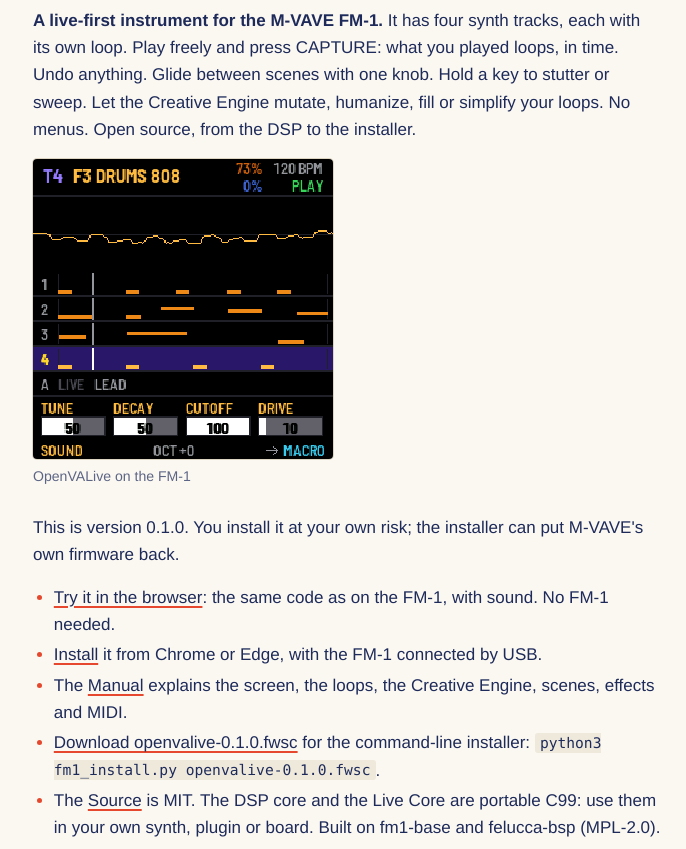
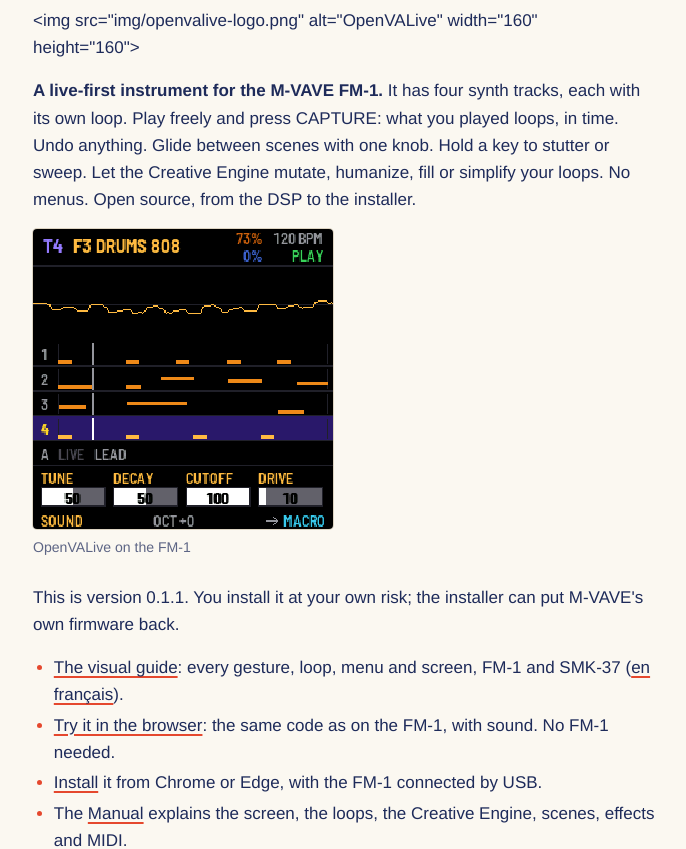
Before and after one commit to Tom-Rfid/OpenVALive_FM-1, a plain HTML site: page index.html in a window 1280 px wide. Shown: the part 106-955 px from the top of the page, without its empty margins (239-925 px from the left). Drawn offline with Linux system fonts and the light colour scheme.

Commit message:
Site for OpenVALive FM-1 0.1.1 (c26367394a0778937fda98a6753d580558f9f944)

```diff
--- a/index.html
+++ b/index.html
@@ -86,10 +86,11 @@ nav.contents li { break-inside: avoid; }
 <main id="content" tabindex="-1">
 <a class="home" href="../">OPENVALIVE</a>
 <h1>OpenVALive</h1>
+<p>&lt;img src="img/openvalive-logo.png" alt="OpenVALive" width="160" height="160"&gt;</p>
 <p><strong>A live-first instrument for the M-VAVE FM-1.</strong> It has four synth tracks, each with its own loop. Play freely and press CAPTURE: what you played loops, in time. Undo anything. Glide between scenes with one knob. Hold a key to stutter or sweep. Let the Creative Engine mutate, humanize, fill or simplify your loops. No menus. Open source, from the DSP to the installer.</p>
 <div class="figs"><figure class="shot"><img src="manual/img/05-pad.png" alt="OpenVALive on the FM-1&#x27;s screen: four loops playing, track 4 PAD selected, the oscilloscope above" loading="lazy"><figcaption>OpenVALive on the FM-1</figcaption></figure></div>
-<p>This is version 0.1.0. You install it at your own risk; the installer can put M-VAVE's own firmware back.</p>
-<ul><li><a href="emu/">Try it in the browser</a>: the same code as on the FM-1, with sound. No FM-1 needed.</li><li><a href="install/">Install</a> it from Chrome or Edge, with the FM-1 connected by USB.</li><li>The <a href="manual/">Manual</a> explains the screen, the loops, the Creative Engine, scenes, effects and MIDI.</li><li><a href="firmware/openvalive-0.1.0.fwsc">Download openvalive-0.1.0.fwsc</a> for the command-line installer: <code>python3 fm1_install.py openvalive-0.1.0.fwsc</code>.</li><li>The <a href="https://github.com/Tom-Rfid/OpenVALive_FM-1">Source</a> is MIT. The DSP core and the Live Core are portable C99: use them in your own synth, plugin or board. Built on fm1-base and felucca-bsp (MPL-2.0).</li></ul>
+<p>This is version 0.1.1. You install it at your own risk; the installer can put M-VAVE's own firmware back.</p>
+<ul><li><a href="https://tom-rfid.github.io/OpenVALive_SMK-37/">The visual guide</a>: every gesture, loop, menu and screen, FM-1 and SMK-37 (<a href="https://tom-rfid.github.io/OpenVALive_SMK-37/fr.html">en français</a>).</li><li><a href="emu/">Try it in the browser</a>: the same code as on the FM-1, with sound. No FM-1 needed.</li><li><a href="install/">Install</a> it from Chrome or Edge, with the FM-1 connected by USB.</li><li>The <a href="manual/">Manual</a> explains the screen, the loops, the Creative Engine, scenes, effects and MIDI.</li><li><a href="firmware/openvalive-0.1.1.fwsc">Download openvalive-0.1.1.fwsc</a> for the command-line installer: <code>python3 fm1_install.py openvalive-0.1.1.fwsc</code>.</li><li>The <a href="https://github.com/Tom-Rfid/OpenVALive_FM-1">Source</a> is MIT. The DSP core and the Live Core are portable C99: use them in your own synth, plugin or board. Built on fm1-base and felucca-bsp (MPL-2.0).</li></ul>
 <p><strong>What's inside:</strong></p>
 <ul><li><strong>Sound:</strong> four virtual analog engines (PolyBLEP oscillators, zero-delay-feedback filter, envelopes, LFOs, drive, delay, Juno-style chorus).</li><li><strong>Timing:</strong> a sample-accurate clock with swing, MIDI clock in and out.</li><li><strong>Loops:</strong> loops per track with their own length, REC, CAPTURE, 8 undo steps, 8 scenes with Morph, and hold-to-play effects.</li><li><strong>Creative Engine:</strong> twelve gestures that reshape a loop.</li><li><strong>Connections:</strong> velocity keys, USB-MIDI in and out, TRS MIDI in, USB audio.</li><li><strong>Screen:</strong> a real-time oscilloscope.</li></ul>
 <p>M-VAVE and FM-1 are trademarks of their owners. OpenVALive is not affiliated with M-VAVE.</p>
```
Also changed, not shown: install/index.html (+1 -1 lines), img/openvalive-logo.png (added).
